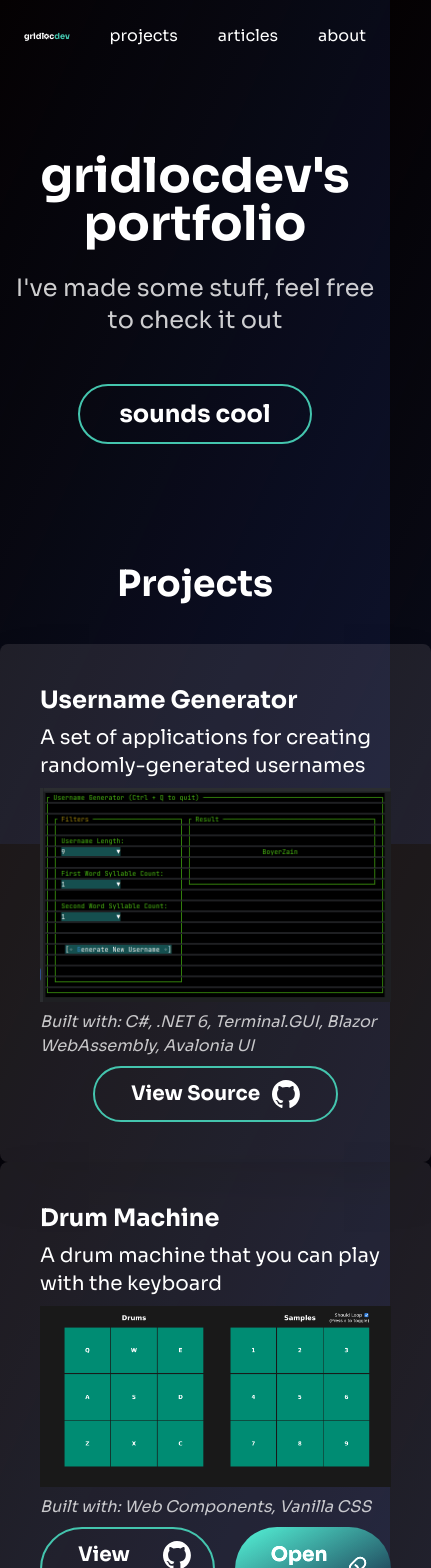
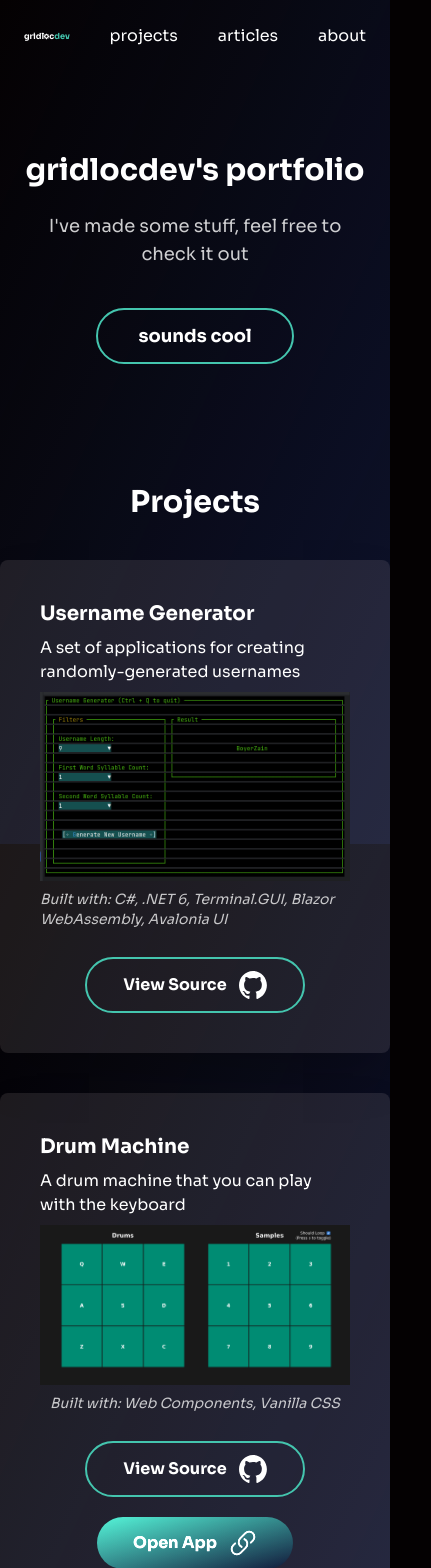
Before and after one commit to gridlocdev/gridloc.dev, a SvelteKit app: page / in a window 390 px wide. Shown: the top 1568 px of the page, 431 px wide, since content can reach past the window. Built offline with nearby package versions, Linux system fonts and the light colour scheme.

Commit message:
Added better text scaling and layout fixes

```diff
--- a/src/routes/AboutMe.svelte
+++ b/src/routes/AboutMe.svelte
@@ -1,17 +1,24 @@
 <h2 id="about" class="mt-10 p-5 text-center text-4xl font-bold">About Me</h2>
-<section class="flex flex-col gap-2 px-10 opacity-75">
-	<b>Who am I?</b>
-	<p>
-		I am a video game player, music listener, anime watcher, and professionally have been a software
-		engineer writing .NET stuff since 2019.
+<article class="flex flex-col gap-5 px-10 opacity-75">
+	<section>
+		<h3 class="text-xl">Who am I?</h3>
+		<p class="mt-5 pl-5 text-base">
+			I am a video game player, music listener, anime watcher, and professionally have been a
+			software engineer writing .NET stuff since 2019.
 		</p>
-	<b>My background</b>
-	<p>
+	</section>
+	<section>
+		<h3 class="text-xl">My background</h3>
+		<p class="mt-5 pl-5 text-base">
 			I've always loved the process of creating things; when I was younger, I would spend countless
 			hours in the <i>Halo</i> video game's level editors creating maps to play with friends.
 		</p>
-	<b>What's on this site?</b>
-	<p>
-		This site has the projects and other things that I've built in my spare time, which have been helpful for me to improve my programming, writing, and planning skills.
+	</section>
+	<section>
+		<h3 class="text-xl">What's on this site?</h3>
+		<p class="mt-5 pl-5 text-base">
+			This site has the projects and other things that I've built in my spare time, which have been
+			helpful for me to improve my programming, writing, and planning skills.
 		</p>
 	</section>
+</article>
--- a/src/routes/ArticleList.svelte
+++ b/src/routes/ArticleList.svelte
@@ -3,7 +3,7 @@
 </script>
 
 <h2 id="articles" class="mt-10 p-10 text-center text-4xl font-bold">Articles</h2>
-<div class="grid grid-cols-3 gap-10">
+<div class="mx-10 grid grid-cols-1 gap-10 md:text-start lg:grid-cols-3">
 	<ArticleCard
 		title="Developer Notes"
 		description="Notes about miscellaneous industry-related topics"
--- a/src/routes/ArticleListItem.svelte
+++ b/src/routes/ArticleListItem.svelte
@@ -6,11 +6,9 @@
 
 <article class="group transition hover:scale-105 hover:cursor-pointer">
 	<a href={website} target="_blank">
-		<h2
-			class="text-2xl transition group-hover:text-primary"
-		>
+		<h2 class="text-xl transition group-hover:text-primary">
 			{title}
 		</h2>
-		<p class="pt-2 opacity-75">{description}</p>
+		<p class="pt-2 text-base opacity-75">{description}</p>
 	</a>
 </article>
--- a/src/routes/Hero.svelte
+++ b/src/routes/Hero.svelte
@@ -1,9 +1,11 @@
 <div id="start" class="mb-10 flex flex-col break-normal py-10 text-center">
-	<h1 class="mb-6 text-5xl font-bold">gridlocdev's portfolio</h1>
-	<p class="mb-12 text-2xl opacity-80">I've made some stuff, feel free to check it out</p>
+	<h1 class="mb-6 text-3xl font-bold md:text-4xl lg:text-5xl">gridlocdev's portfolio</h1>
+	<p class="mb-10 px-10 text-lg opacity-80 md:text-xl lg:text-2xl">
+		<span>I've made some stuff, feel free to check it out </span>
+	</p>
 	<a
 		href="#projects"
-		class="bg-transparent m-auto cursor-pointer rounded-full border-2 border-accent px-10 py-3 text-2xl font-bold transition hover:scale-95 hover:bg-opacity-50 hover:opacity-75"
+		class="bg-transparent m-auto cursor-pointer rounded-full border-2 border-accent px-10 py-3 text-lg font-bold transition hover:scale-95 hover:bg-opacity-50 hover:opacity-75 md:text-xl lg:text-2xl"
 	>
 		sounds cool
 	</a>
--- a/src/routes/ProjectList.svelte
+++ b/src/routes/ProjectList.svelte
@@ -4,8 +4,8 @@
 	// valid ProjectType values: 'App', 'Tool', 'Game'
 </script>
 
-<h2 id="projects" class="mt-10 p-10 text-center text-4xl font-bold">Projects</h2>
-<div class="grid md:grid-cols-1 md:gap-5 lg:grid-cols-2 lg:gap-10">
+<h2 id="projects" class="mt-10 p-10 text-center text-3xl font-bold">Projects</h2>
+<div class="grid gap-y-10 md:grid-cols-1 md:gap-5 lg:grid-cols-2 lg:gap-10">
 	<ProjectListItem
 		title="Username Generator"
 		description="A set of applications for creating randomly-generated usernames"
--- a/src/routes/ProjectListItem.svelte
+++ b/src/routes/ProjectListItem.svelte
@@ -10,21 +10,21 @@
 
 <article class="flex flex-col justify-between gap-2 rounded-lg bg-text/[.1] p-10 shadow-2xl">
 	<div class="flex flex-col gap-2">
-		<h2 class="text-2xl font-bold">{title}</h2>
-		<p class="text-xl">{description}</p>
+		<h2 class="text-xl font-bold">{title}</h2>
+		<p class="text-base">{description}</p>
 	</div>
-	<div class="flex flex-col gap-2">
+	<div class="flex flex-col items-center gap-2">
 		{#if screenshot}
-			<img src={screenshot} class="w-full" alt="(screenshot of {title})" />
+			<img src={screenshot} class="w-fit" alt="(screenshot of {title})" />
 		{/if}
-		<span class="italic opacity-75">Built with: {technologies}</span>
+		<span class="text-sm italic opacity-75">Built with: {technologies}</span>
 	</div>
-	<div class="flex place-content-around gap-5">
+	<div class="mt-5 flex flex-wrap place-content-around gap-5">
 		{#if source}
 			<a
 				href={source}
 				target="_blank"
-				class="bg-transparent flex w-fit cursor-pointer gap-3 rounded-full border-2 border-accent px-9 py-3 text-xl font-bold transition hover:scale-95 hover:opacity-60"
+				class="bg-transparent flex w-fit cursor-pointer items-center gap-3 rounded-full border-2 border-accent px-9 py-3 text-base font-bold transition hover:scale-95 hover:opacity-60"
 			>
 				<span>View Source</span>
 				<img
@@ -38,7 +38,7 @@
 			<a
 				href={website}
 				target="_blank"
-				class="flex w-fit cursor-pointer items-center gap-3 rounded-full bg-accent bg-gradient-to-tl from-secondary px-9 py-3 text-xl font-bold brightness-125 transition hover:scale-95 hover:brightness-100"
+				class="flex w-fit cursor-pointer items-center gap-3 rounded-full bg-accent bg-gradient-to-tl from-secondary px-9 py-3 text-base font-bold brightness-125 transition hover:scale-95 hover:brightness-100"
 			>
 				{#if projectType === 'App'}
 					<span>Open App</span>
```
Lines whose indentation alone changed are shown as unchanged.
